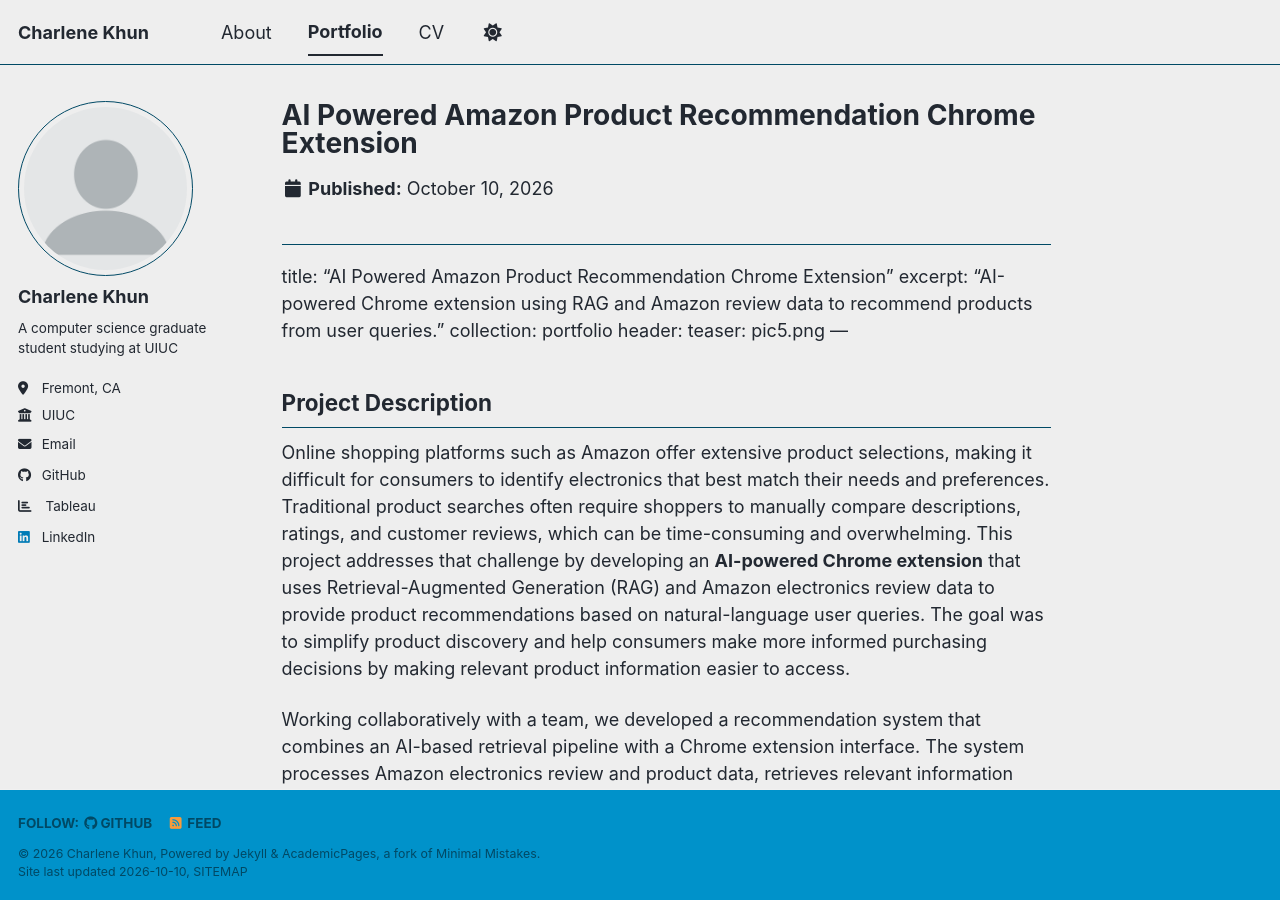
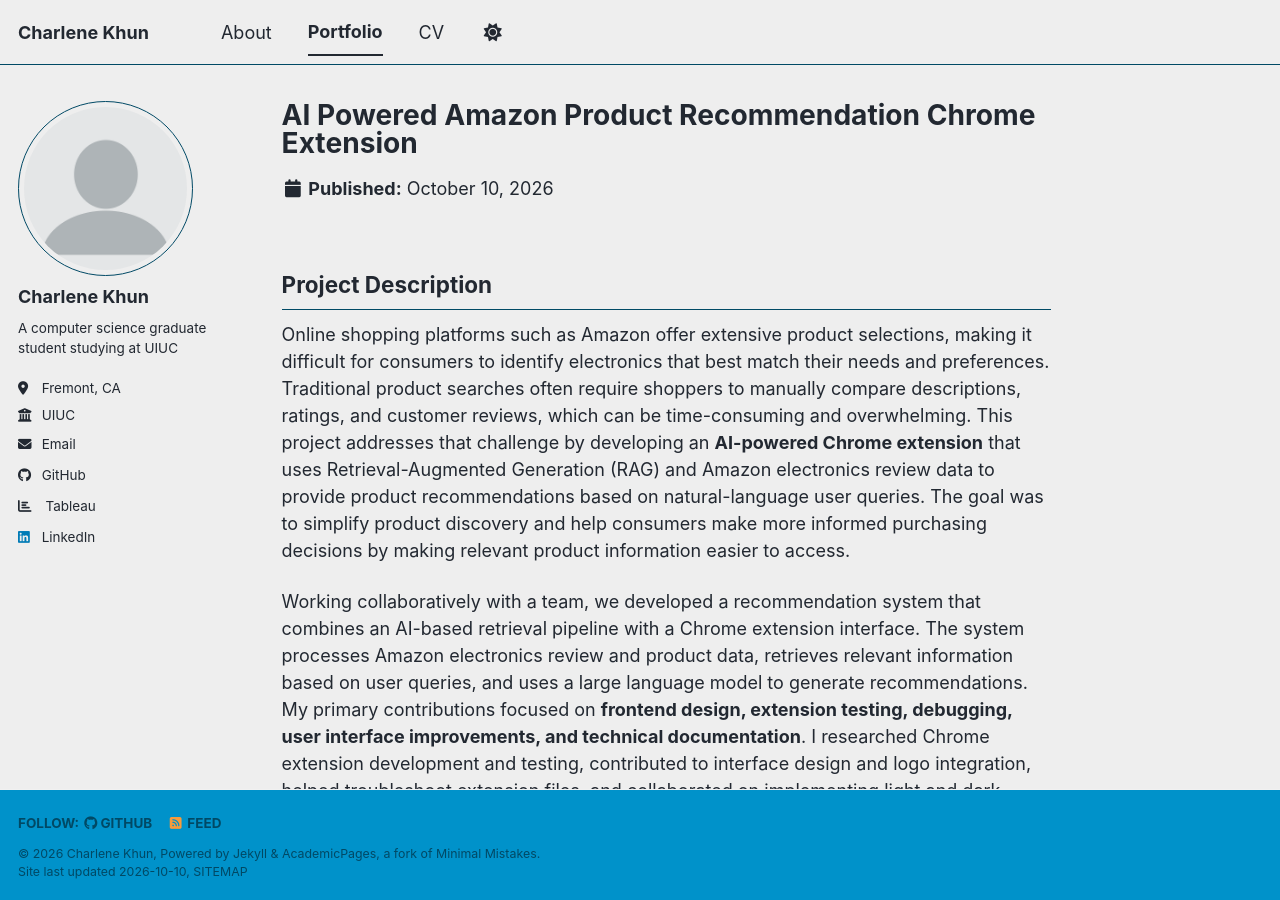
Before and after one commit to charlene-khun/charlene-khun.github.io, a Jekyll site: the page built from _portfolio/portfolio-5.md, in a window 1280 px wide and 900 px high. Built offline with Jekyll 4.4.1, drawn with Linux system fonts in a browser that asks for light colours; a style sheet for code colours, icons or effects is not loaded.

Commit message:
Update portfolio-5.md

```diff
--- a/_portfolio/portfolio-5.md
+++ b/_portfolio/portfolio-5.md
@@ -1,11 +1,3 @@
----
-title: "AI Powered Amazon Product Recommendation Chrome Extension"
-excerpt: "AI-powered Chrome extension using RAG and Amazon review data to recommend products from user queries."
-collection: portfolio
-header:
-  teaser: pic5.png
----
-
 ---
 title: "AI Powered Amazon Product Recommendation Chrome Extension"
 excerpt: "AI-powered Chrome extension using RAG and Amazon review data to recommend products from user queries."
```
